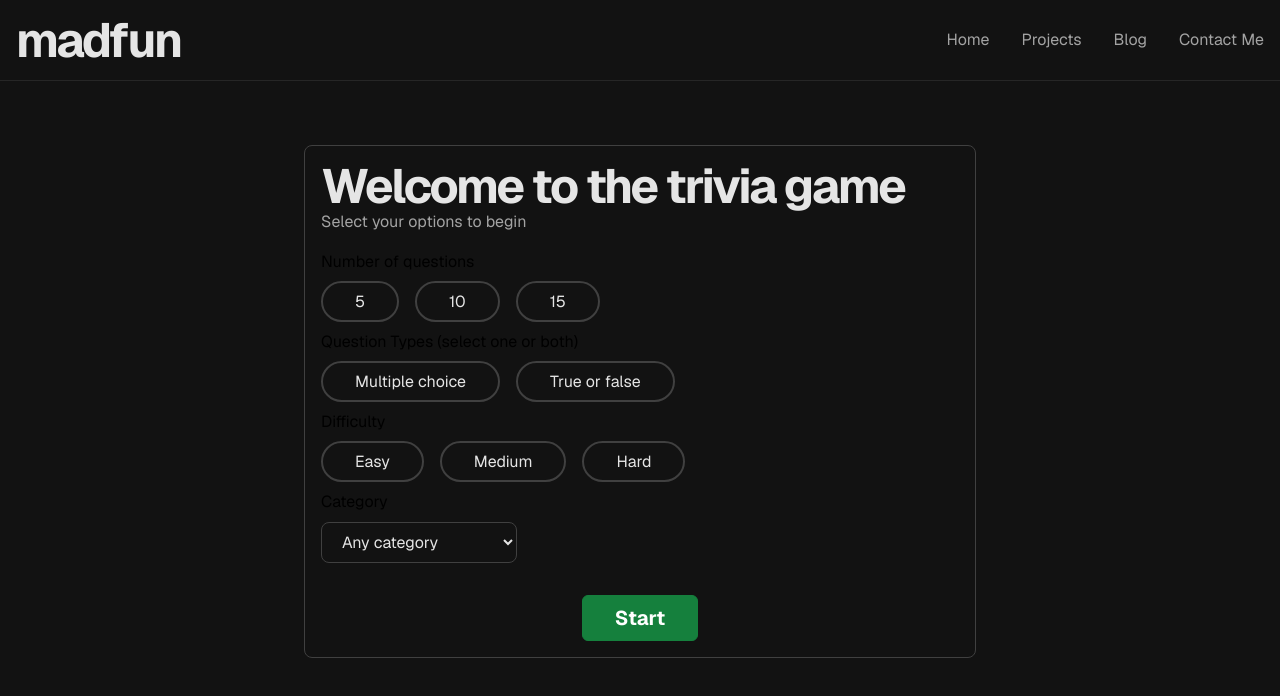
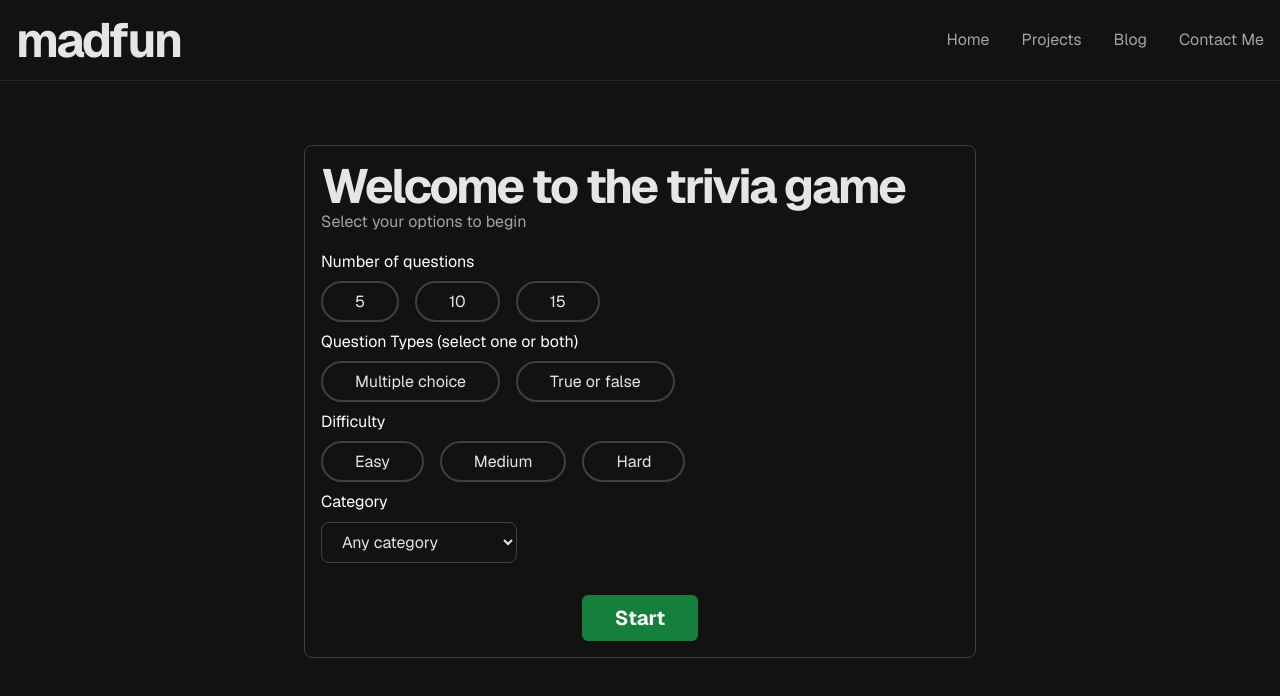
Before and after one commit to madfun12/nextportfolio, a Next.js app: page /projects/trivia-game in a window 1280 px wide. Shown: the top 696 px of the page. Built offline with nearby package versions, Linux system fonts and the light colour scheme.

Commit message:
Fix for trivia game labels

```diff
--- a/app/projects/trivia-game/components/StartScreen.tsx
+++ b/app/projects/trivia-game/components/StartScreen.tsx
@@ -72,7 +72,7 @@ const StartScreen = () => {
                 subtitle="Select your options to begin"
             />
 
-            <p>Number of questions</p>
+            <p className="dark:text-white">Number of questions</p>
             <form className="flex flex-col" onSubmit={handleSubmit}>
                 <ul className="flex py-4 gap-4">
                     <li>
@@ -124,7 +124,9 @@ const StartScreen = () => {
                         </label>
                     </li>
                 </ul>
-                <p>Question Types (select one or both)</p>
+                <p className="dark:text-white">
+                    Question Types (select one or both)
+                </p>
                 <ul className="flex py-4 gap-4">
                     <li>
                         <input
@@ -167,7 +169,7 @@ const StartScreen = () => {
                         </label>
                     </li>
                 </ul>
-                <p>Difficulty</p>
+                <p className="dark:text-white">Difficulty</p>
                 <ul className="flex py-4 gap-4">
                     <li>
                         <input
@@ -218,7 +220,7 @@ const StartScreen = () => {
                         </label>
                     </li>
                 </ul>
-                <p className="mb-2">Category</p>
+                <p className="mb-2 dark:text-white">Category</p>
                 <select
                     name="category"
                     id="category"
```
